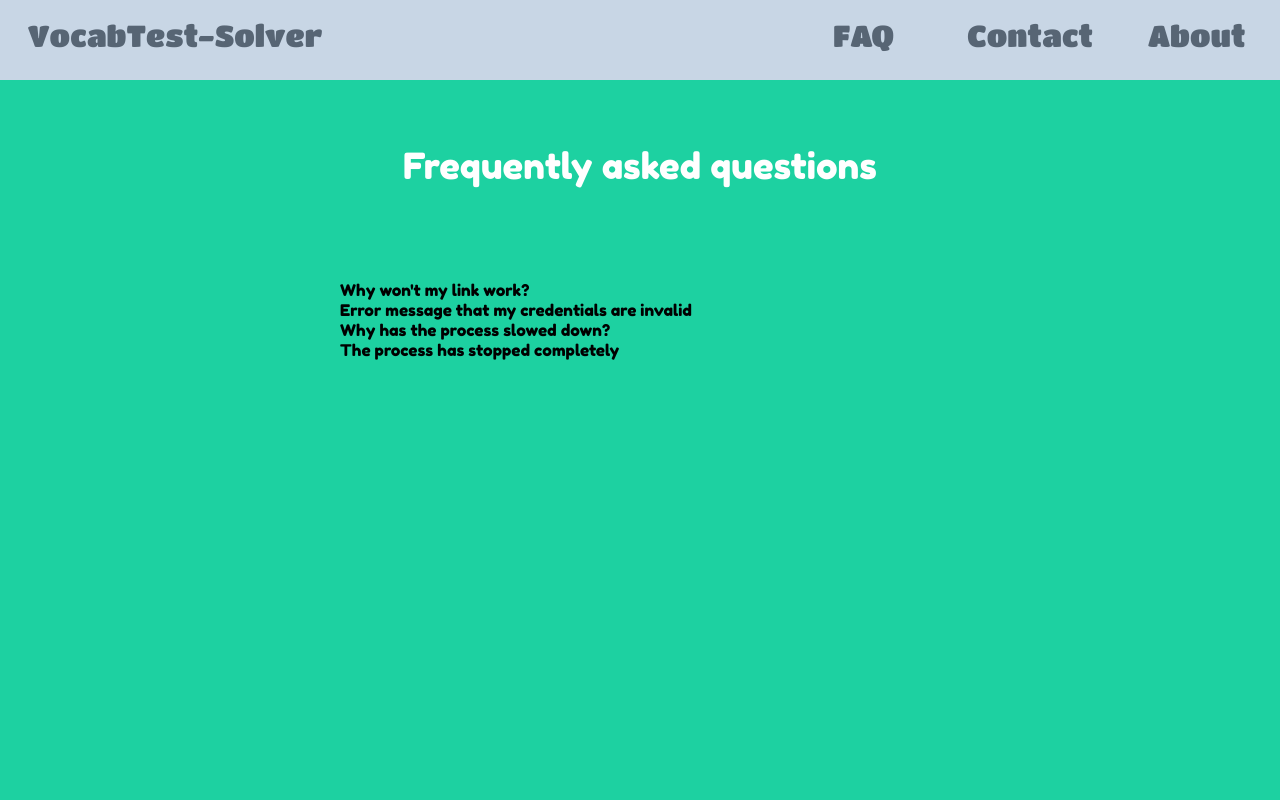
After one commit to nlitz88/vocabtestsolver, a Flask app: page /faq in a window 1280 px wide. The commit adds this page. Run offline with Flask 2, Linux system fonts and the light colour scheme; some libraries are stand-ins or nearby versions.

Commit message:
added additional webpages and made navigation fully operable. Also separated navigation into alternate, importable file

```diff
--- a/main.py
+++ b/main.py
@@ -23,6 +23,20 @@ app = Flask(__name__)
 @app.route('/')
 def index():
     return render_template('index.html')
+
+
+@app.route('/about')
+def about():
+    return render_template('about.html')
+
+
+@app.route('/faq')
+def faq():
+    return render_template('faq.html')
+
+@app.route('/contact')
+def contact():
+    return render_template('contact.html')
 
 
 @app.route('/_validate')
@@ -66,7 +80,7 @@ def _start_process():
 
     # report new instance
     print('')
-    print("NEW INSTANCE: " + key)
+    print("NEW INSTANCE: " + key + " from " + str(request.remote_addr))
     linkDetail = list_link.split('?')
     print(username + " | " + email + " | " + linkDetail[1])
     print("Active Instances: " + str(len(threaded_processes)))
--- a/static/style.css
+++ b/static/style.css
@@ -31,7 +31,7 @@ body {
   line-height: calc(40px + 30px);
 }
 
-#logoField p {
+#logoField p a {
   color: #576574;
 }
 
@@ -45,7 +45,7 @@ body {
   background-color: transparent;
 }
 
-#navigation ul li {
+#navigation ul li a {
   display: block;
   float: left;
   background-color: transparent;
--- /dev/null
+++ b/templates/elements/navigation.html
@@ -0,0 +1,14 @@
+<!Doctype html>
+<html>
+    <div id="navigation">
+        <div id="logoField">
+            <p><a href="{{ url_for('index')}}">VocabTest-Solver</a></p>
+
+        </div>
+        <ul id="navButtons">
+            <li><a href="{{ url_for('faq')}}">FAQ</a></li>
+            <li><a href="{{ url_for('contact')}}">Contact</a></li>
+            <li><a href="{{ url_for('about')}}">About</a></li>
+        </ul>
+    </div>
+</html>
--- /dev/null
+++ b/templates/faq.html
@@ -0,0 +1,111 @@
+<!Doctype html>
+
+
+
+<html>
+
+    <head>
+        <link rel="stylesheet" type="text/css" href="../static/style.css">
+        <link href="https://fonts.googleapis.com/css?family=Fredoka+One|Titan+One" rel="stylesheet">
+
+        <script src="//ajax.googleapis.com/ajax/libs/jquery/1.9.1/jquery.min.js"></script>
+    </head>
+
+    <body>
+        {% include 'elements/navigation.html' ignore missing %}
+        <div id="bodyContainer">
+
+                <div id="leftBlock">
+                </div>
+
+                <div id="mainBlock">
+                    <div id="introField">
+                        <p>Frequently asked questions</p>
+                    </div>
+
+
+                    <div class="question">
+                        <p><a href="#">Why won't my link work?</a></p>
+                    </div>
+                    <div class="answer">
+                        <p>Acceptable links must be in the following form: </p>
+                        <img src="../static/images/img1.png">
+                        <p>
+                            The notable component of the link is the very end: "definitions.php..."
+                            as this directs the bot to the actual testing interface, which will look something like this
+                        </p>
+                        <img src="../static/images/img2.png" style = height:200px;>
+                    </div>
+
+
+                    <div class="question">
+                        <p>Error message that my credentials are invalid</p>
+                    </div>
+                    <div class="answer">
+                        <p>Ensure that you are entering your vocabtest.com credentials and that your account is currently active</p>
+                    </div>
+
+
+                    <div class="question">
+                        <p>Why has the process slowed down?</p>
+                    </div>
+                    <div class="answer">
+                        <p>When the learning process reaches its peak, each iteration takes longer.</p>
+                    </div>
+
+
+                    <div class="question">
+                        <p>The process has stopped completely</p>
+                    </div>
+                    <div class="answer">
+                        <p>
+                            Potential reasons for process stopping:
+                            <br>
+                            <br>
+                            1.) The webserver has been shut down.
+                            <br>
+                            2.) The host machine has run out of resources and can no longer serve the webserver
+                            <br>
+                            3.) Probably some issue that I didn't get to in time ¯\_(ツ)_/¯
+                            <br>
+                            <br>
+                            Please feel free to contact me if any of these issues persist; I will do my best to address them, time permitting.
+                        </p>
+                    </div>
+
+
+                </div>
+
+                <div id="rightBlock">
+                </div>
+
+        </div>
+    </body>
+
+    <script>
+        $(function() {
+
+            //$('.answer').css({'height':'0'});
+            $('.answer').hide();
+            console.log('height set to 0');
+
+            $('.question').click(function() {
+                index = $('.question').index(this);
+                index = index.toString();
+                console.log(index);
+
+                //$('.answer:eq('+ index +')').show();
+
+                if($('.answer:eq('+ index +')').is(":hidden") == true) {
+                    $(".answer:eq("+ index +")").show();
+                    //$('.answer:eq('+ index +')').css({'height':'5px'});
+                }
+                else {
+                    $('.answer:eq('+ index +')').hide()
+                }
+
+            });
+        })
+    </script>
+
+</html>
```
Also changed, not shown: other parts of static/style.css (+38 -0 lines), templates/about.html (added, +55 -0 lines), templates/contact.html (added, +42 -0 lines), templates/index.html (+1 -10 lines), static/images/img1.PNG (added), static/images/img2.PNG (added).
